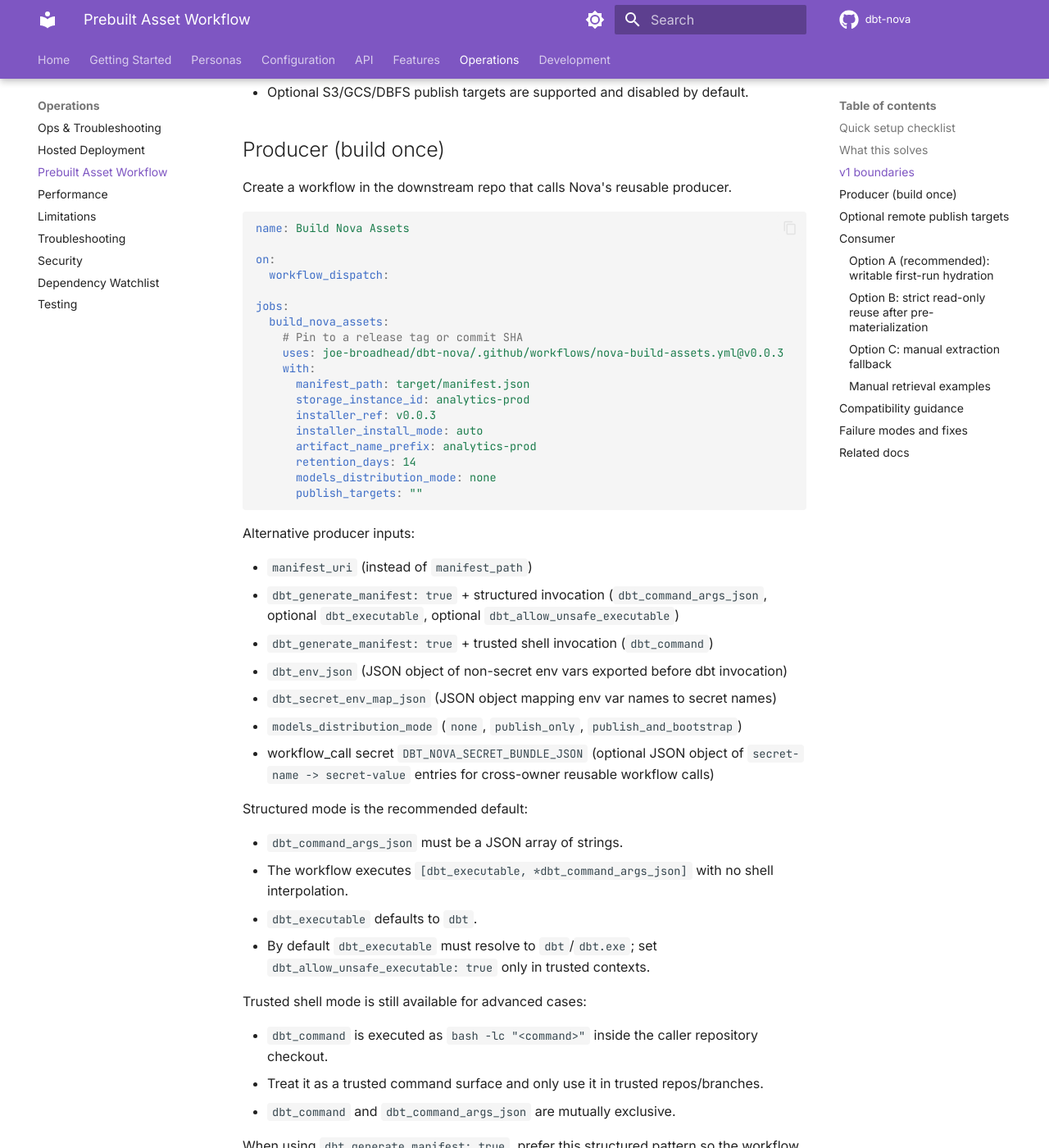
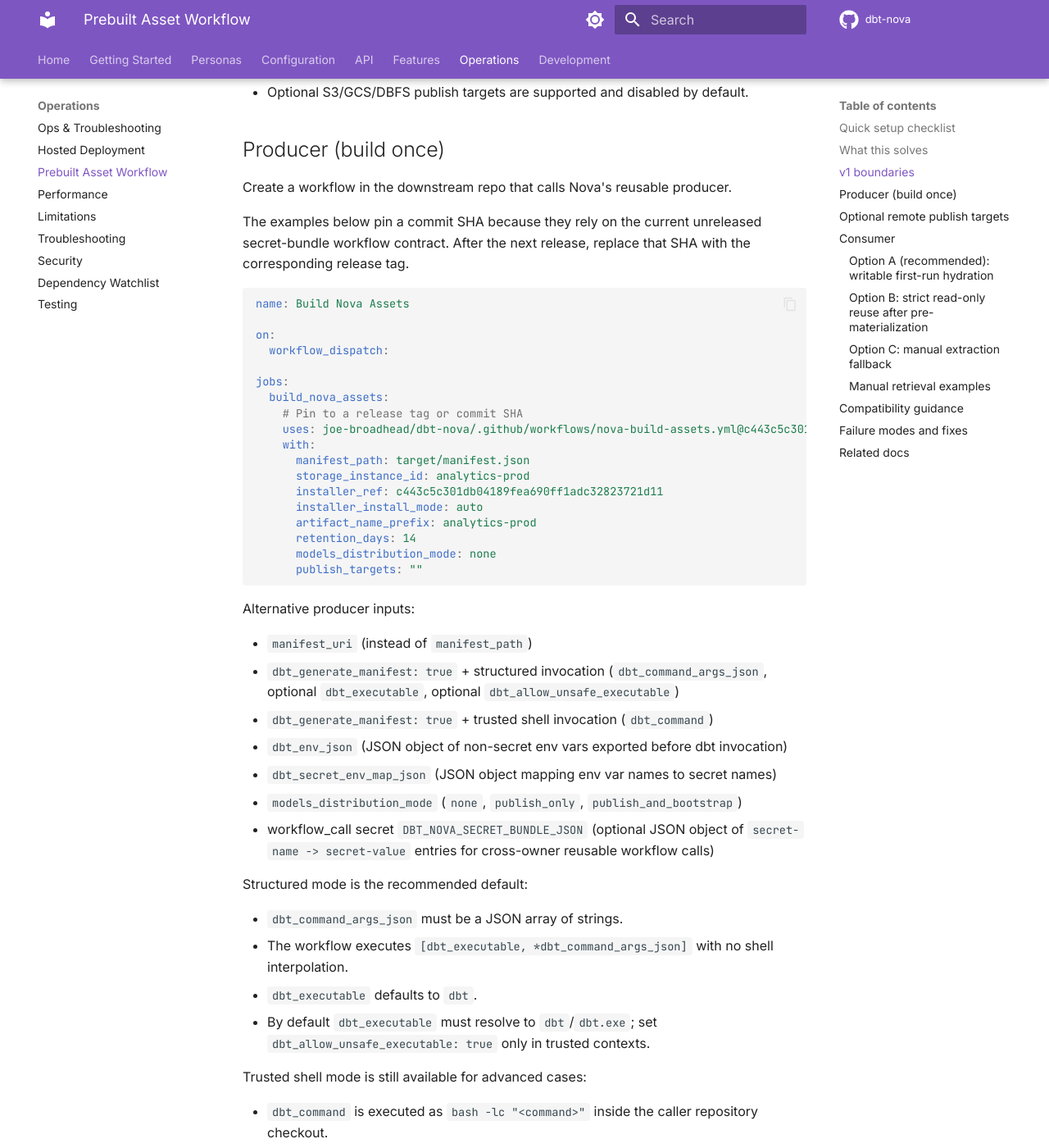
Before and after one commit to joe-broadhead/dbt-nova, an MkDocs documentation site: the page built from docs/operations/prebuilt-assets.md, in a window 1280 px wide and 1400 px high, scrolled down 1295 px. Shown: the whole window at 82% size. Built offline with MkDocs 1.6.1 and Material for MkDocs 9.7.7, drawn with Linux system fonts in a browser that asks for light colours; comment, search, counter and statistics services are not loaded; some of the changed text lies outside the part shown.

````diff
--- a/docs/operations/prebuilt-assets.md
+++ b/docs/operations/prebuilt-assets.md
@@ -41,6 +41,10 @@
 
 Create a workflow in the downstream repo that calls Nova's reusable producer.
 
+The examples below pin a commit SHA because they rely on the current
+unreleased secret-bundle workflow contract. After the next release, replace
+that SHA with the corresponding release tag.
+
 ```yaml
 name: Build Nova Assets
 
@@ -50,11 +54,11 @@
 jobs:
   build_nova_assets:
     # Pin to a release tag or commit SHA
-    uses: joe-broadhead/dbt-nova/.github/workflows/nova-build-assets.yml@v0.0.3
+    uses: joe-broadhead/dbt-nova/.github/workflows/nova-build-assets.yml@c443c5c301db04189fea690ff1adc32823721d11
     with:
       manifest_path: target/manifest.json
       storage_instance_id: analytics-prod
-      installer_ref: v0.0.3
+      installer_ref: c443c5c301db04189fea690ff1adc32823721d11
       installer_install_mode: auto
       artifact_name_prefix: analytics-prod
       retention_days: 14
@@ -93,7 +97,7 @@
 ```yaml
 jobs:
   build_nova_assets:
-    uses: joe-broadhead/dbt-nova/.github/workflows/nova-build-assets.yml@v0.0.3
+    uses: joe-broadhead/dbt-nova/.github/workflows/nova-build-assets.yml@c443c5c301db04189fea690ff1adc32823721d11
     with:
       dbt_generate_manifest: true
       dbt_command_args_json: >-
@@ -112,7 +116,7 @@
 ```yaml
 jobs:
   build_nova_assets:
-    uses: joe-broadhead/dbt-nova/.github/workflows/nova-build-assets.yml@v0.0.3
+    uses: joe-broadhead/dbt-nova/.github/workflows/nova-build-assets.yml@c443c5c301db04189fea690ff1adc32823721d11
     with:
       dbt_generate_manifest: true
       dbt_command_args_json: >-
@@ -122,8 +126,8 @@
       dbt_secret_env_map_json: >-
         {"DBT_ACCESS_TOKEN":"DBT_ACCESS_TOKEN","DATABRICKS_ACCESS_TOKEN":"DBT_ACCESS_TOKEN"}
       storage_instance_id: analytics-prod
-      installer_ref: v0.0.3
-      installer_install_mode: release
+      installer_ref: c443c5c301db04189fea690ff1adc32823721d11
+      installer_install_mode: source
       publish_targets: dbfs
       publish_dbfs_prefix: dbfs:/FileStore/projects/my-project/nova-assets/prod
       publish_dry_run: false
````
Also changed, not shown: CHANGELOG.md (+7 -1 lines), docs/api/response-format.md (+1 -1 lines), docs/features/metadata-audit.md (+1 -1 lines), docs/features/nova-meta-metrics.md (+8 -6 lines), docs/getting-started/cli.md (+1 -1 lines), .github/skills/analyst/SKILL.md, .github/skills/engineer/SKILL.md, .github/skills/governance/SKILL.md, .github/skills/nova-meta-authoring/SKILL.md, .github/skills/nova-meta-authoring/references/decision-rules.md, .github/skills/nova-meta-authoring/references/patterns.md, .github/skills/nova-meta-authoring/references/review-checklist.md.
